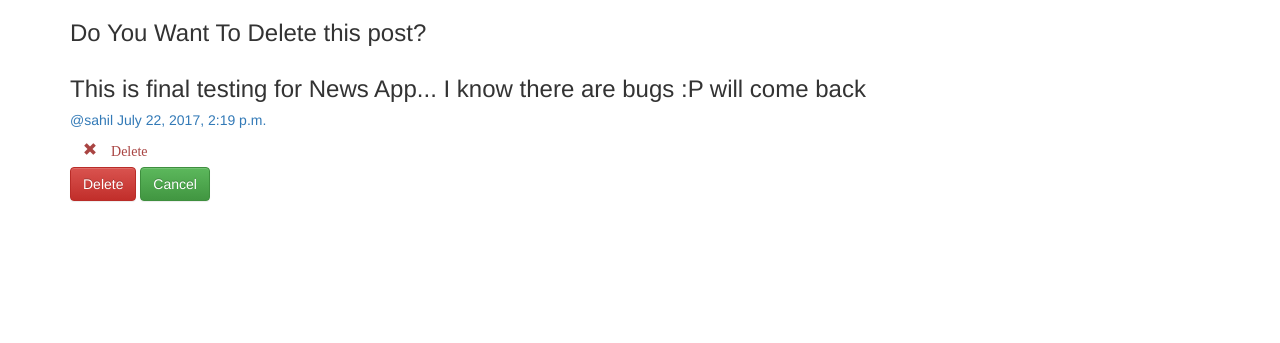
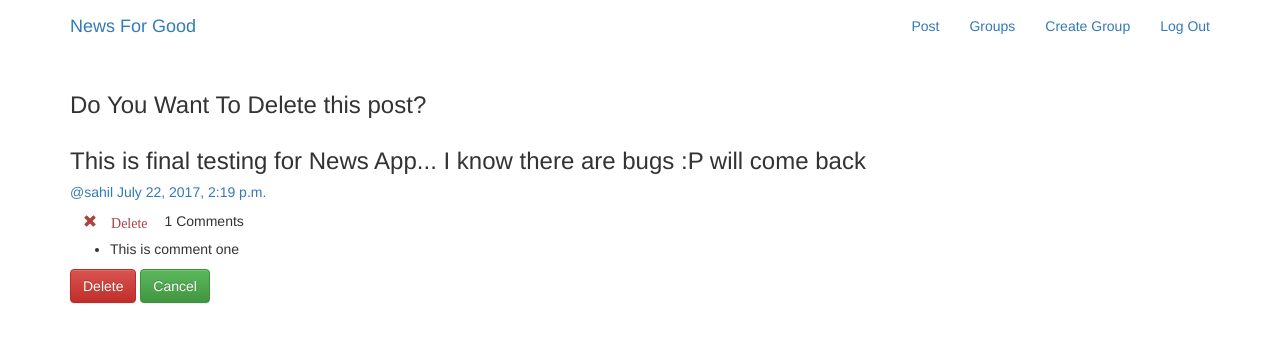
Before and after one commit to thecodinghub/news-for-good, a Django app: page /posts/delete/6 in a window 1280 px wide. Shown: the top 343 px of the page. Run offline with Django 3.2, Linux system fonts and the light colour scheme; a user stored in the database is signed in; data comes from the database, SQL or seed files in the repository; both versions use the stored data as it was after the commit; some libraries are stand-ins or nearby versions.

Commit message:
Comments initialesed

```diff
--- a/news/admin.py
+++ b/news/admin.py
@@ -1,5 +1,6 @@
 from django.contrib import admin
-from .models import Post
+from .models import Post,Comment
 # Register your models here.
 
 admin.site.register(Post)
+admin.site.register(Comment)
--- a/news/models.py
+++ b/news/models.py
@@ -25,3 +25,22 @@ class Post(models.Model):
 
     class Meta():
         ordering = ['-created_at']
+
+
+class Comment(models.Model):
+    post = models.ForeignKey('news.Post',related_name='comments')
+    aurthor = models.CharField(blank=False, max_length=100)
+    comment = models.TextField(blank=True)
+    created_date = models.DateTimeField(auto_now = True)
+    comment_html = models.TextField(editable = False)
+
+    def save(self,*args,**kwargs):
+        self.comment_html = misaka.html(self.comment)
+        super().save(*args,**kwargs)
+
+    def get_absolute_url(self):
+        #print(self.pk,self.post_id,self.post_user)
+        return reverse('news:all')
+
+    def __str__(self):
+        return self.comment
--- a/news/templates/news/_post.html
+++ b/news/templates/news/_post.html
@@ -17,6 +17,15 @@
         <span class="text-danger icon-label">Delete</span></span></a>
       {% endif %}
 
+      {{ post.comments.count }} Comments
+
+      <ul>
+        {% for comm in post.comments.all %}
+          <li>{{ comm.comment }}</li>
+        {% endfor %}
+
+      </ul>
+
     </div>
   </div>
 </div>
--- a/news/urls.py
+++ b/news/urls.py
@@ -9,5 +9,6 @@ urlpatterns = [
     url(r'^new/$',views.CreatePost.as_view(), name='create'),
     url(r'^by/(?P<username>[-\w]+)$',views.UserPost.as_view(),name='for_user'),
     url(r'^by/(?P<username>[-\w]+)/(?P<pk>\d+)$',views.Postdetail.as_view(),name='single'),
-    url(r'delete/(?P<pk>\d+)',views.DeleteView.as_view(),name='delete')
+    url(r'^delete/(?P<pk>\d+)',views.DeleteView.as_view(),name='delete'),
+    url(r'^(?P<pk>\d+)/comment/',views.CommentCreateView.as_view(),name='add_comment')
 ]
--- a/news/views.py
+++ b/news/views.py
@@ -68,3 +68,19 @@ class DeleteView(LoginRequiredMixin,generic.DeleteView):
     def delte(self,*args,**kwargs):
         message.success(self.request,'Post Deleted')
         return super().delete(*args,**kwargs)
+
+
+class CommentCreateView(LoginRequiredMixin,generic.CreateView):
+    model = models.Comment
+    fields = ('comment',)
+
+    login_url = "/users/login"
+
+    def form_valid(self,form,*args,**kwargs):
+
+        self.object = form.save(commit = False)
+        self.object.aurthor = self.request.user.username
+        self.object.post_id = self.kwargs['pk']
+        #print(self.request,self.kwargs['pk'])
+        self.object.save()
+        return super().form_valid(form)
--- a/templates/my_app/base.html
+++ b/templates/my_app/base.html
@@ -18,6 +18,27 @@
 
   </head>
   <body>
+
+    <nav class="navbar mynav " role="navigation" id="navbar">
+      <div class="container">
+        <a class="navbar-brand mynav" href="{% url 'home' %}">News For Good</a>
+        <ul class="nav navbar-nav navbar-right">
+          {% if user.is_authenticated %}
+          <li><a href="{% url 'posts:create' %}">Post</a></li>
+          <li><a href="{% url 'groups:all' %}" >Groups</a></li>
+          <li><a href="{% url 'groups:create' %}">Create Group</a></li>
+          <li><a href="{% url 'accounts:logout' %}">Log Out</a></li>
+          {% else %}
+          <li><a href="{% url 'groups:all' %}">Groups</a></li>
+          <li><a href="{% url 'accounts:login' %}">Login</a></li>
+          <li><a href="{% url 'accounts:signup' %}">Sign Up</a></li>
+          {% endif %}
+        </ul>
+      </div>
+    </nav>
+
+
+
       <div class="container">
     {% block content %}{% endblock content %}
   </div>
```
Also changed, not shown: news/templates/news/comment_form.html (added, +13 -0 lines), db.sqlite3, news/migrations/0003_comments.py (added), news/migrations/0004_auto_20170724_2026.py (added), news/migrations/0005_auto_20170724_2125.py (added).
